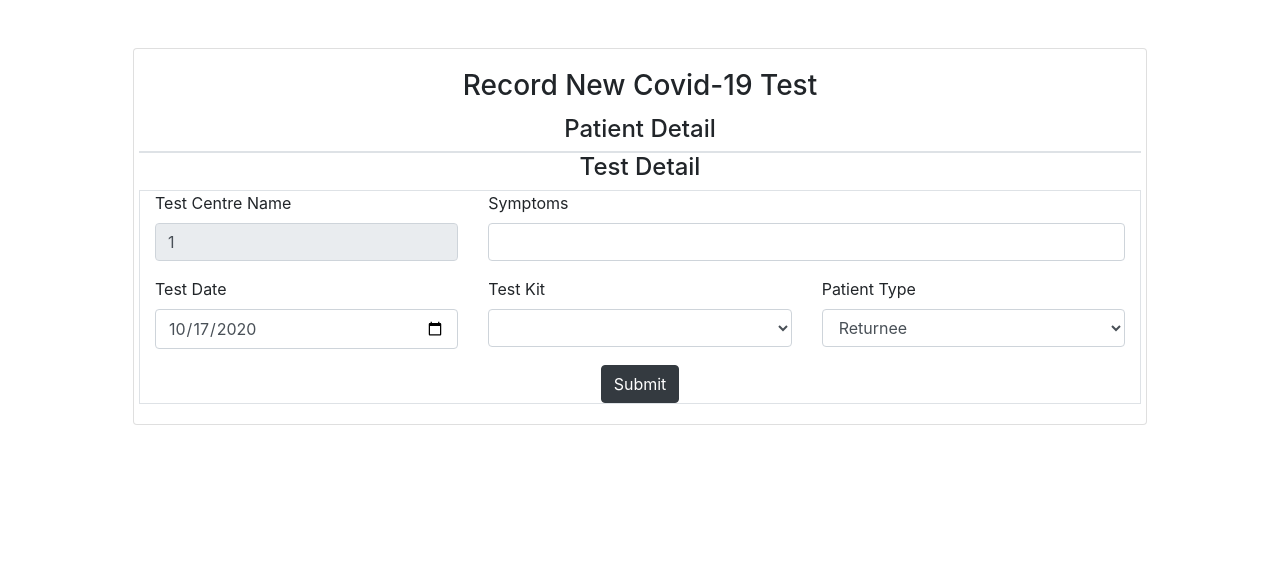
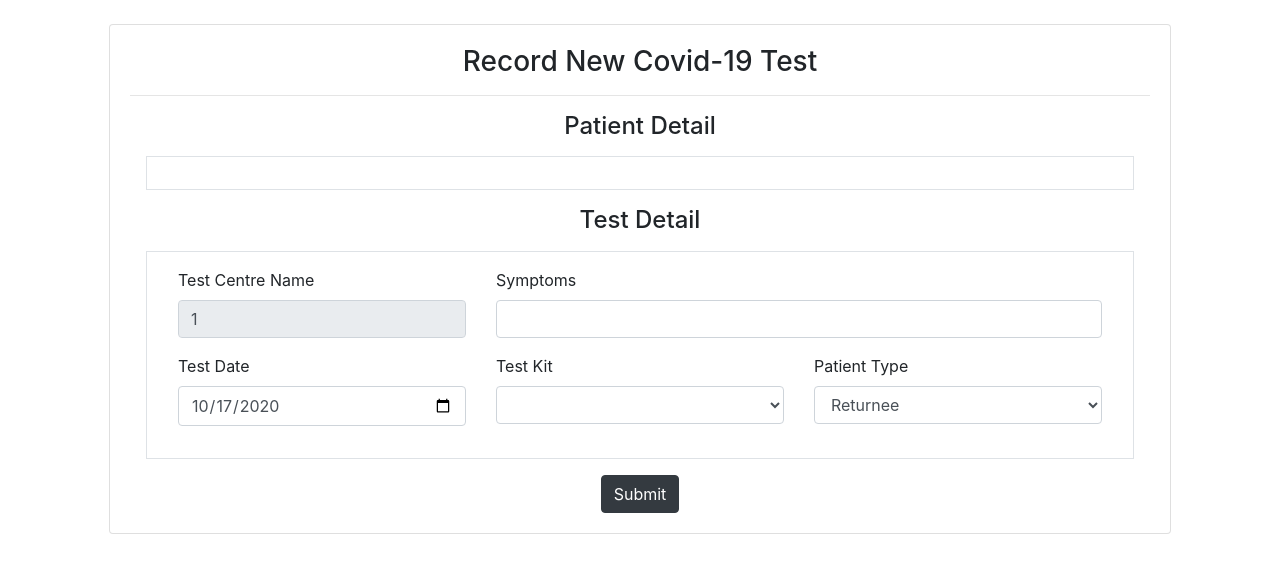
Before and after one commit to yikwah99/MyCovidTrail, a PHP site: page /tester-newTestForm.php in a window 1280 px wide. Shown: the part 56-629 px from the top of the page. Run offline with PHP 8.4, Linux system fonts and the light colour scheme; the visitor is signed in with stand-in values (Sample User, id 1); data comes from the database, SQL or seed files in the repository; lists and menus that the app fills with data are empty.

Commit message:
fix-new-test-form-alignment

```diff
--- a/php/tester-newTestForm.php
+++ b/php/tester-newTestForm.php
@@ -40,12 +40,13 @@ if(isset($_POST['submit'])){
     <?php include 'navbar.php';?>
     <!-- Main Content -->
     <div class="container">
-      <div class="card m-5">
+      <div class="card mx-4 mt-4">
         <form method="POST" action="#">
           <div class='card-body'>
             <h3 class="card-title text-center">Record New Covid-19 Test</h3>
+            <hr>
             <h4 class=" text-center">Patient Detail</h4>
-            <div class="row border" style="border:10px;">
+            <div class="row border m-3 p-3" style="border:10px;">
               <?php
               $j=0;
               if (isset($_GET['patient'])){
@@ -101,7 +102,7 @@ if(isset($_POST['submit'])){
               <?php }} ?>
             </div>
             <h4 class=" text-center">Test Detail</h4>
-            <div class="row border" style="border:10px;">
+            <div class="row border m-3 p-3" style="border:10px;">
               <div class="col-md-4">
                 <div class="form-group">
                   <label>Test Centre Name</label>
@@ -146,9 +147,10 @@ if(isset($_POST['submit'])){
                   </select>
                 </div>
               </div>
-              <div class="col-md-12 text-center">
-                <input type="submit" name="submit" value="Submit" class="btn btn-dark">
-              </div>
+
+            </div>
+            <div class="mt-2 text-center">
+              <input type="submit" name="submit" value="Submit" class="btn btn-dark">
             </div>
           </div>
         </form>
```
